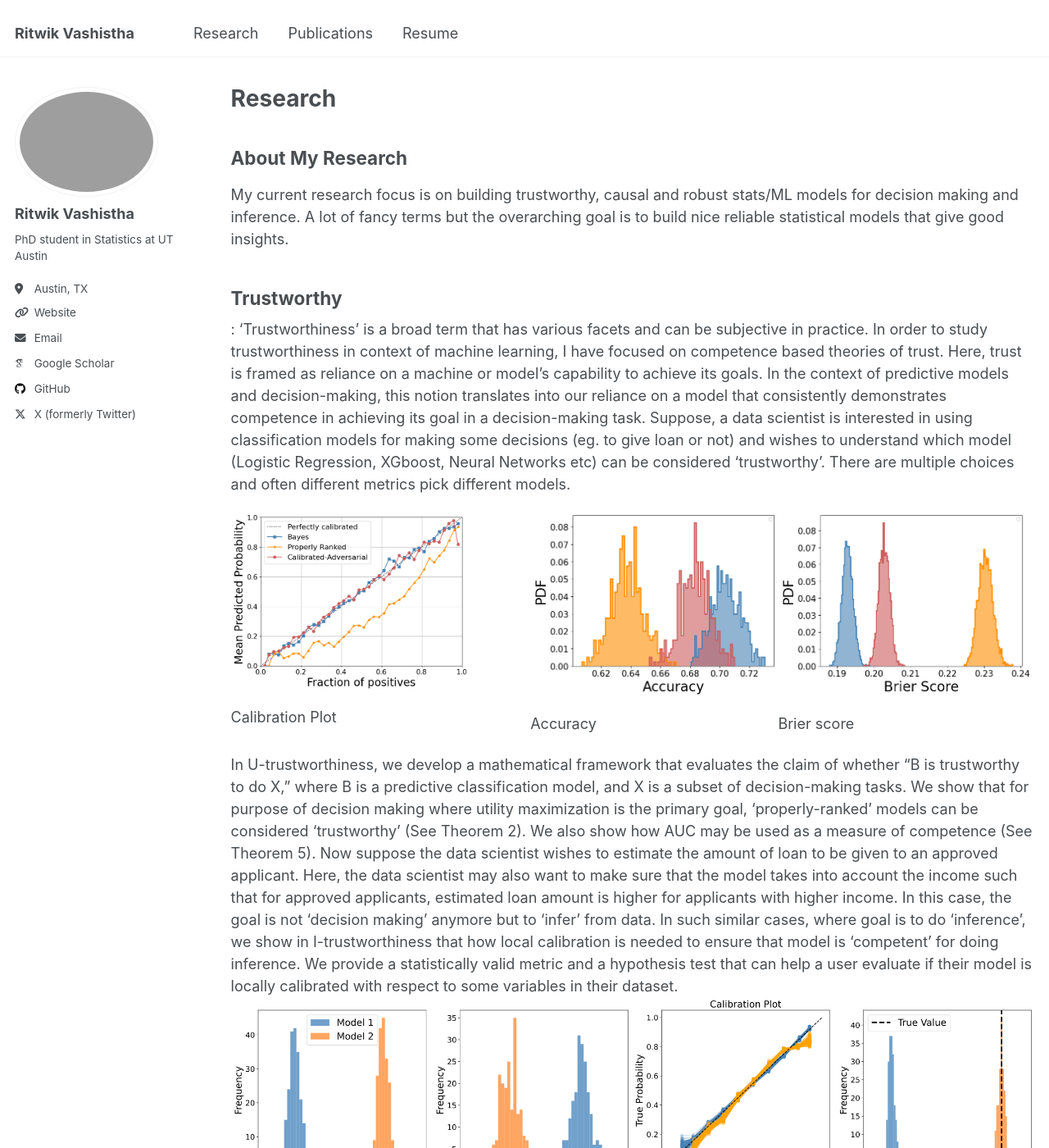
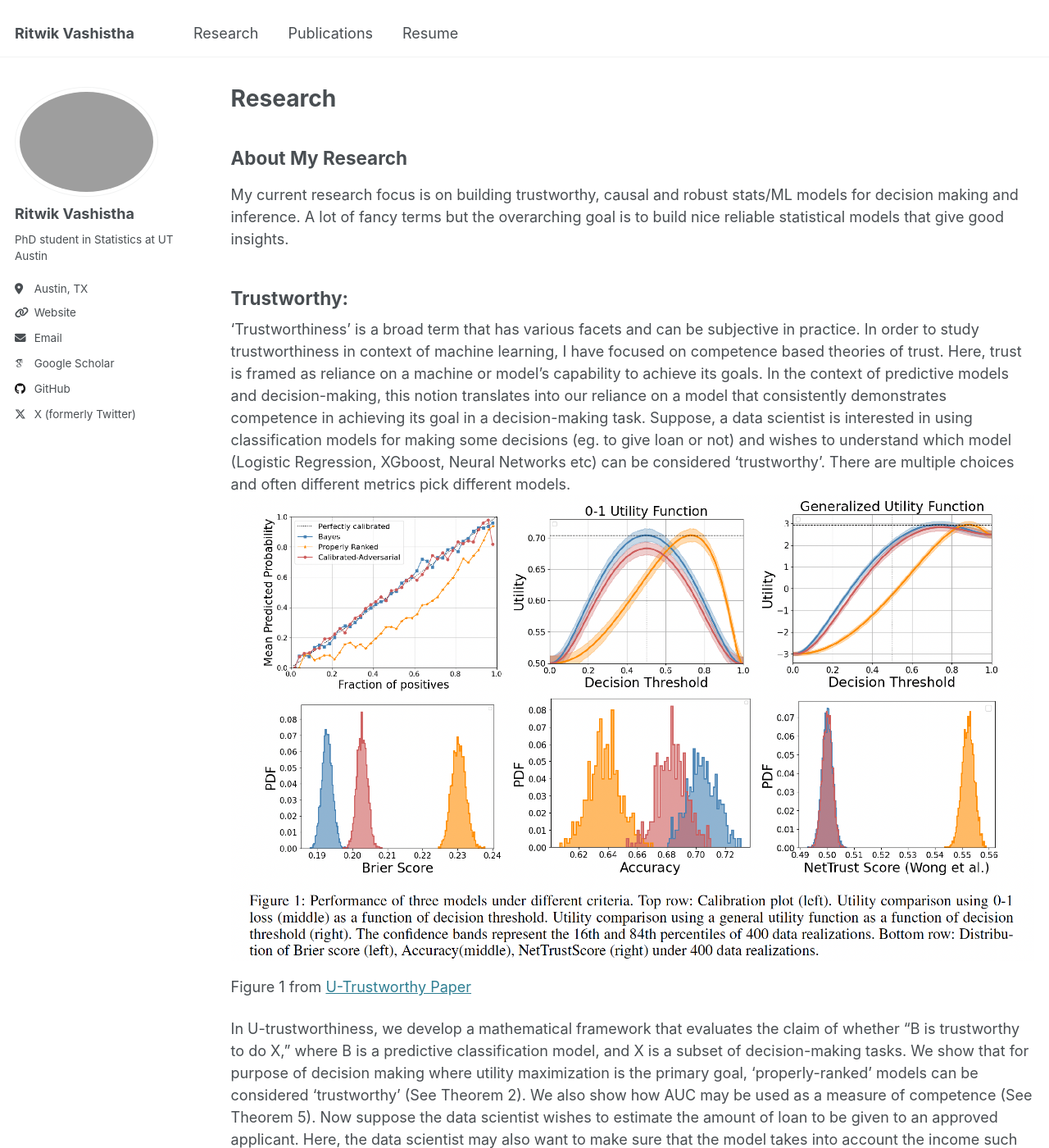
Before and after one commit to ritwikvashistha/ritwikvashistha.github.io, a Jekyll site: the page built from _pages/research.html, in a window 1280 px wide and 1400 px high. Shown: the whole window at 82% size. Built offline with Jekyll 4.4.1, drawn with Linux system fonts in a browser that asks for light colours; some web fonts are replaced.

Commit message:
Update research.html

```diff
--- a/_pages/research.html
+++ b/_pages/research.html
@@ -11,29 +11,20 @@ author_profile: true
 <h2>About My Research</h2>
 <p>
 My current research focus is on building trustworthy, causal and robust stats/ML models for decision making and inference. A lot of fancy terms but the overarching goal is to build nice reliable statistical models that give good insights.
-
-<h2>Trustworthy</h2>:
+<h2>Trustworthy:</h2>
 ‘Trustworthiness’ is a broad term that has various facets and can be subjective in practice. In order to study trustworthiness in context of machine learning, I have focused on competence based theories of trust. Here, trust is framed as reliance on a machine or model’s capability to achieve its goals.
 
 In the context of predictive models and decision-making, this notion translates into our reliance on a model that consistently demonstrates competence in achieving its goal in a decision-making task.  Suppose, a data scientist is interested in using classification models for making some decisions (eg. to give loan or not) and wishes to understand which model (Logistic Regression, XGboost, Neural Networks etc) can be considered ‘trustworthy’. There are multiple choices and often different metrics pick different models.
 <!-- Plots Section -->
-<div style="display: flex; justify-content: space-around; margin-top: 20px;">
-  <div>
-    <img src="/images/calibration-plot.png" alt="Plot 1" style="max-width: 80%; height: auto;">
-    <p>Calibration Plot</p>
-  </div>
-  <div>
-    <img src="/images/acc-score-plot.png" alt="Plot 2" style="max-width: 100%; height: auto;">
-    <p>Accuracy</p>
-  </div>
-  <div>
-    <img src="/images/brier-score-plot.png" alt="Plot 3" style="max-width: 100%; height: auto;">
-    <p>Brier score</p>
-  </div>
+<div>
+  <img src="/images/figure1-utrustworthy.png" alt="Plot 3" style="max-width: 100%; height: auto;">
+  <p>Figure 1 from <a href=https://ritwikvashistha.github.io/publication/u-trustworthy> U-Trustworthy Paper</a>
 </div>
 
 
 In U-trustworthiness, we develop a mathematical framework that evaluates the claim of whether “B is trustworthy to do X,” where B is a predictive classification model, and X is a subset of decision-making tasks. We show that for purpose of decision making where utility maximization is the primary goal, ‘properly-ranked’ models can be considered ‘trustworthy’ (See Theorem 2). We also show how AUC may be used as a measure of competence (See Theorem 5).
+
+
 
 Now suppose the data scientist wishes to estimate the amount of loan to be given to an approved applicant. Here, the data scientist may also want to make sure that the model takes into account the income such that for approved applicants,  estimated loan amount is higher for applicants with higher income.  In this case, the goal is not ‘decision making’ anymore but to ‘infer’ from data. In such similar cases, where goal is to do ‘inference’, we show in I-trustworthiness that how local calibration is needed to ensure that model is ‘competent’ for doing inference.  We provide a statistically valid metric and a hypothesis test that can help a user evaluate if their model is locally calibrated with respect to some variables in their dataset.
 <div>
```
